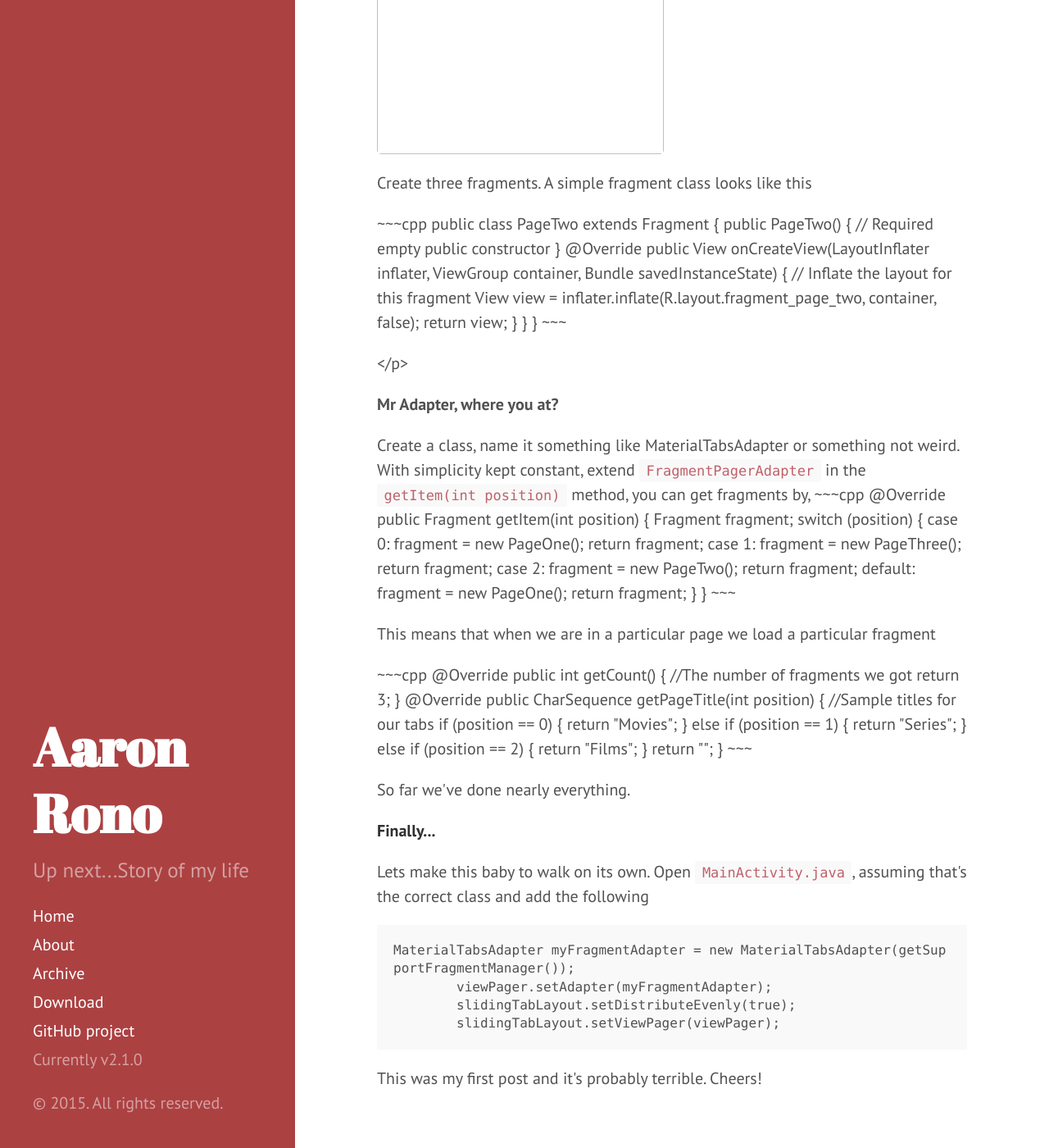
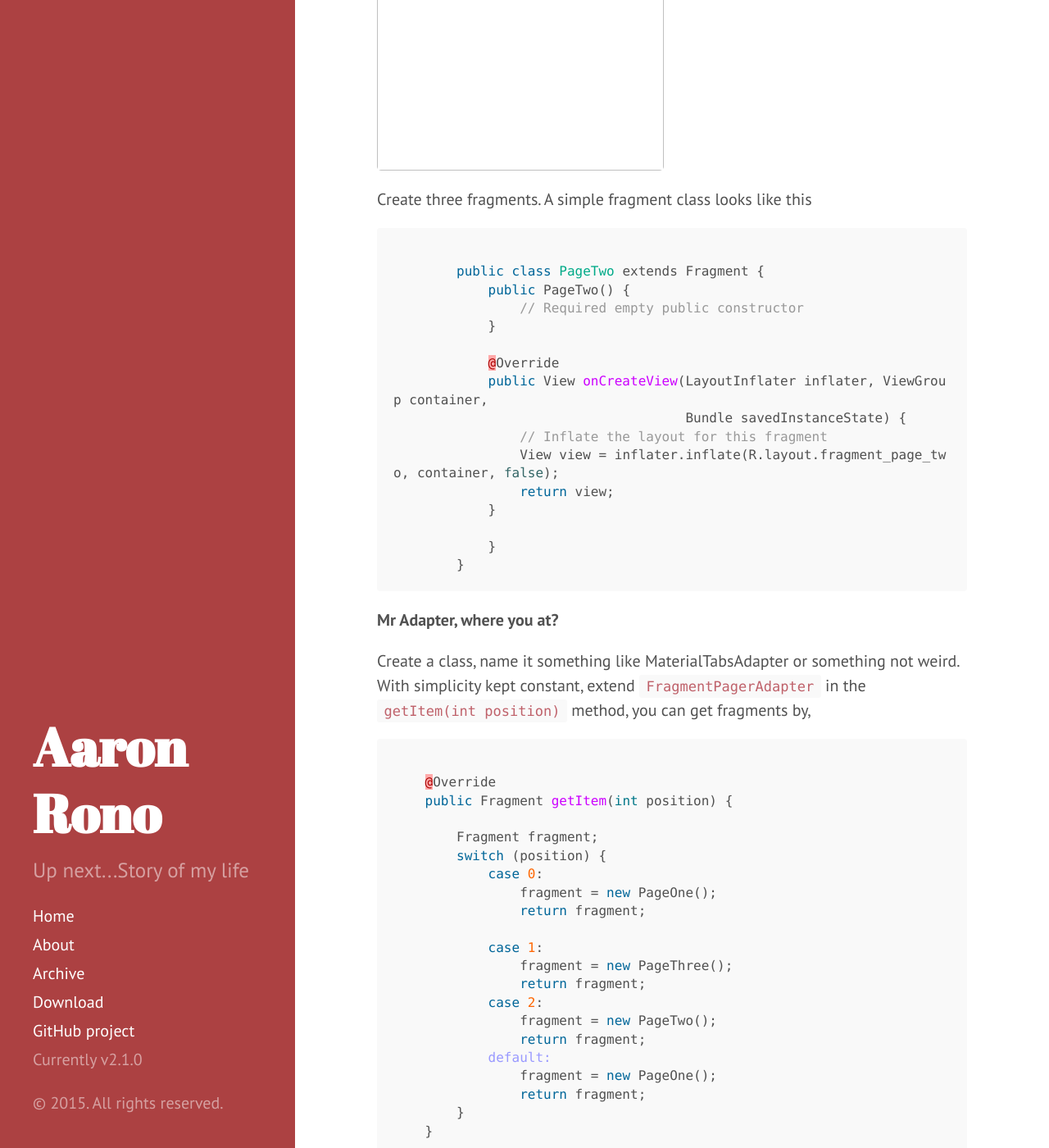
Before and after one commit to Aroniez/aroniez.github.io, a Jekyll site: the page built from _posts/2015-05-19-material-tabs-revisited.md, in a window 1280 px wide and 1400 px high, scrolled down 2520 px. Shown: the whole window at 82% size. Built offline with Jekyll 4.4.1, drawn with Linux system fonts in a browser that asks for light colours; comment, search, counter and statistics services are not loaded; some of the changed text lies outside the part shown.

Commit message:
correct code problem

```diff
--- a/_posts/2015-05-19-material-tabs-revisited.md
+++ b/_posts/2015-05-19-material-tabs-revisited.md
@@ -59,35 +59,32 @@ I assume you've created your project and everything is well set. Head over <a hr
 
 <p><strong>Them Fragments</strong></p>
 
-<p>I was thinking of using one fragment but then why not create seperate ones for diffrent purpose. Lets say we wanna create something like this...
+<p>I was thinking of using one fragment but then why not create seperate ones for diffrent purpose. Lets say we wanna create something like this... </p>
 <img src="public/images/tabs.png" height="700px" width="350px">
-<p>Create three fragments. A simple fragment class looks like this
-</p>
+<p>Create three fragments. A simple fragment class looks like this </p>
 
 ~~~cpp
 
-    public class PageTwo extends Fragment {
-        public PageTwo() {
-            // Required empty public constructor
+        public class PageTwo extends Fragment {
+            public PageTwo() {
+                // Required empty public constructor
+            }
+
+            @Override
+            public View onCreateView(LayoutInflater inflater, ViewGroup container,
+                                     Bundle savedInstanceState) {
+                // Inflate the layout for this fragment
+                View view = inflater.inflate(R.layout.fragment_page_two, container, false);
+                return view;
+            }
+
+            }
         }
-
-        @Override
-        public View onCreateView(LayoutInflater inflater, ViewGroup container,
-                                 Bundle savedInstanceState) {
-            // Inflate the layout for this fragment
-            View view = inflater.inflate(R.layout.fragment_page_two, container, false);
-            return view;
-        }
-
-        }
-    }
 ~~~
 
-</p>
-</p>
 <p><b>Mr Adapter, where you at?</b></p>
 <p>Create a class, name it something like MaterialTabsAdapter or something not weird. With simplicity kept constant, extend <code>FragmentPagerAdapter</code>
-in the <code>getItem(int position)</code> method, you can get fragments by,
+in the <code>getItem(int position)</code> method, you can get fragments by, </p>
 
 ~~~cpp
 
@@ -114,7 +111,6 @@ in the <code>getItem(int position)</code> method, you can get fragments by,
 ~~~
 
 <p>This means that when we are in a particular page we load a particular fragment</p>
-<p>
 
 ~~~cpp
 
@@ -139,7 +135,6 @@ in the <code>getItem(int position)</code> method, you can get fragments by,
 
 ~~~
 
-</p>
 <p>So far we've done nearly everything.</p>
 <p><strong>Finally...</strong></p>
 <p>
```
Also changed, not shown: 2 other files.
